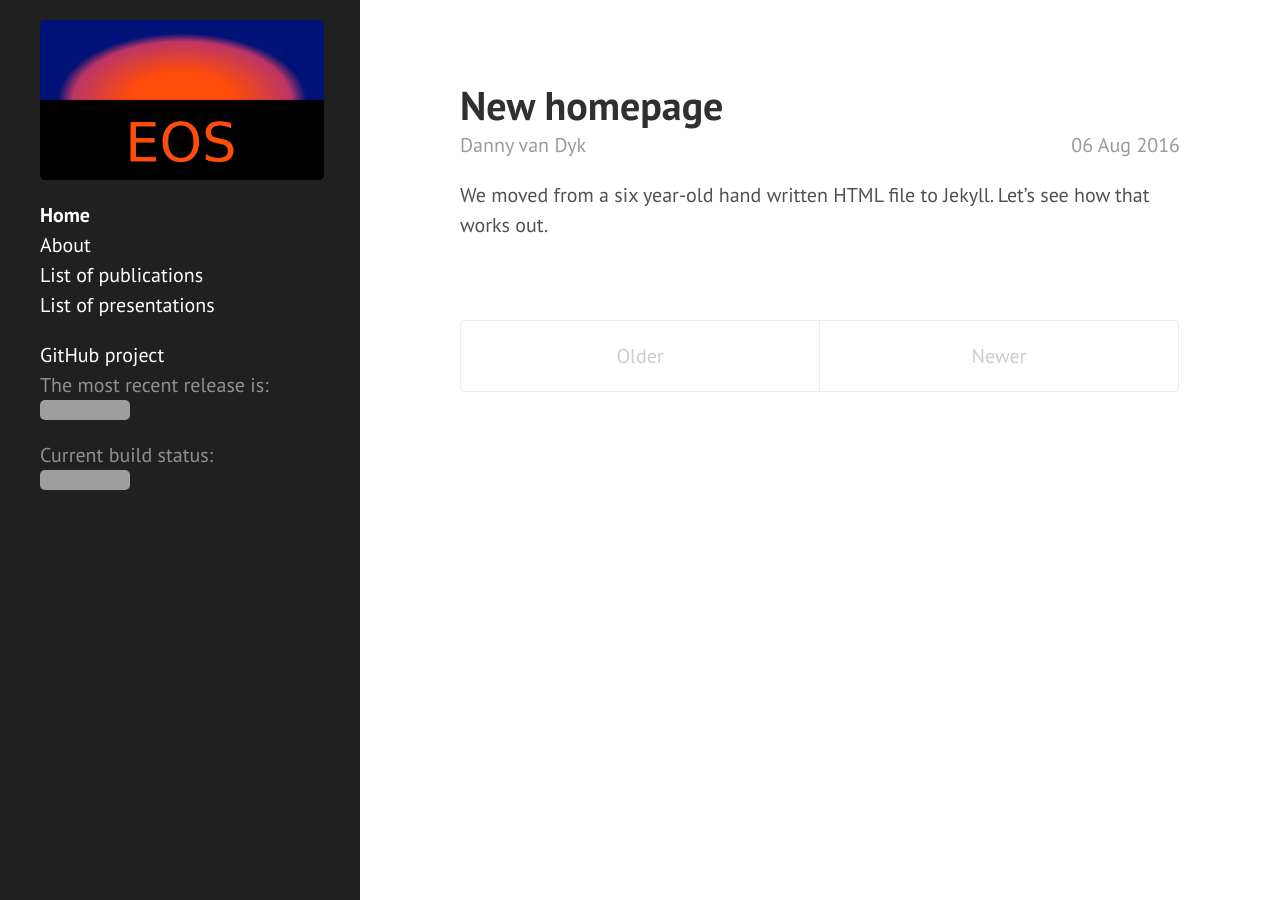
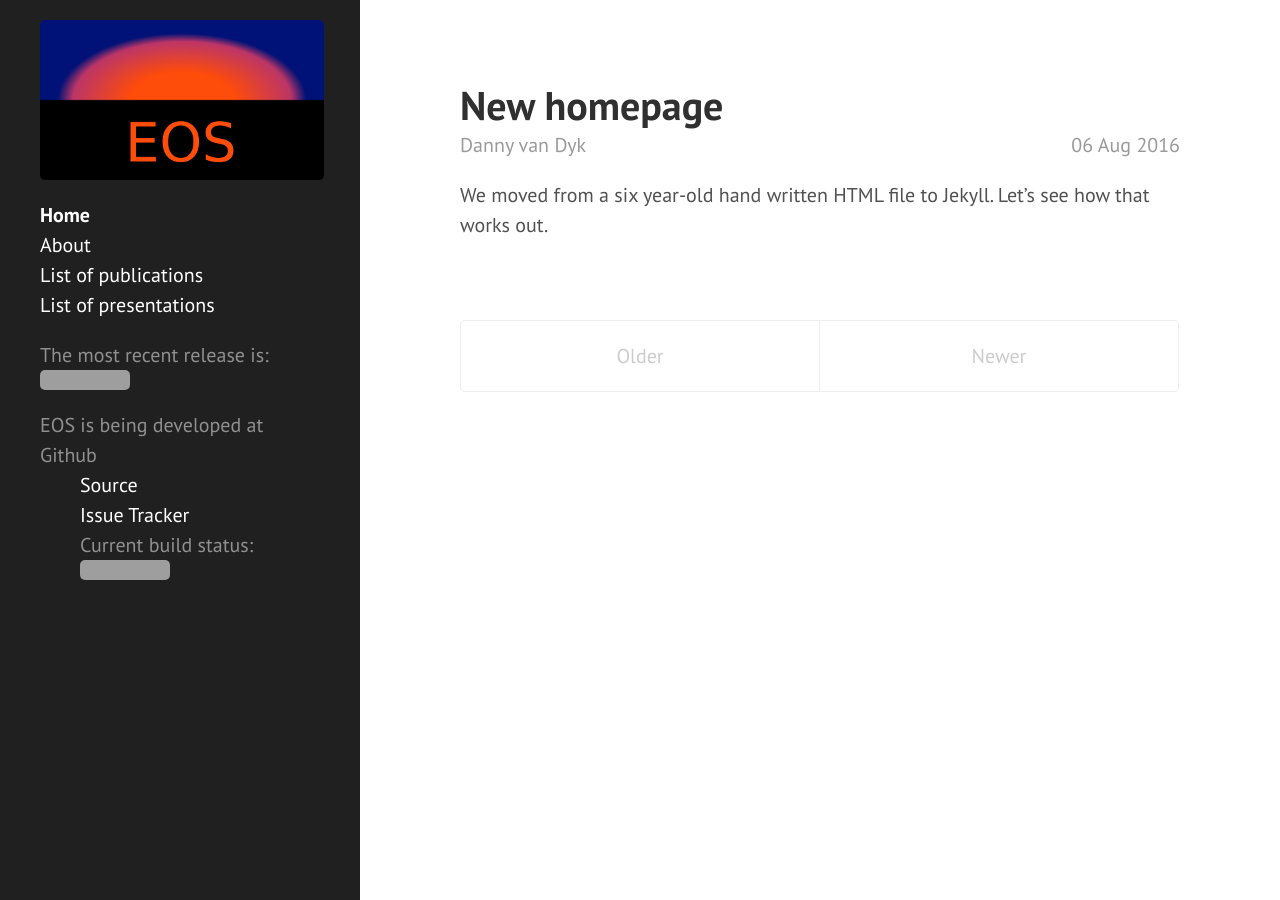
Before and after one commit to eos/eos.github.io, a Jekyll site: the page built from index.html, in a window 1280 px wide. Built offline with Jekyll 4.4.1, drawn with Linux system fonts in a browser that asks for light colours; the list of posts is cut into pages by our own code; grey boxes are pictures that could not be loaded.

Commit message:
Reorganise sidebar

```diff
--- a/_includes/sidebar.html
+++ b/_includes/sidebar.html
@@ -28,9 +28,13 @@
     </ul>
     <div class="sidebar-about">
     <ul class="sidebar-nav">
-      <li class="sidebar-nav-item"><a href="{{ site.github.repo }}">GitHub project</a></li>
       <li class="sidebar-nav-item">The most recent release is:<br/><a href="http://dx.doi.org/{{ site.doi }}"><img src="https://zenodo.org/badge/doi/{{ site.doi }}.svg" /></a></li>
-      <li class="sidebar-nav-item">Current build status:<br/><img src="https://travis-ci.org/eos/eos.svg?branch=master" /></li>
+      <li class="sidebar-nav-item">EOS is being developed at Github</li>
+      <ul>
+          <li class="sidebar-nav-item"><a href="{{ site.github.repo }}">Source</a></li>
+          <li class="sidebar-nav-item"><a href="{{ site.github.repo }}/issues">Issue Tracker</a></li>
+          <li class="sidebar-nav-item">Current build status:<br/><img src="https://travis-ci.org/eos/eos.svg?branch=master" /></li>
+      </ul>
     </ul>
     </div>
   </div>
```
